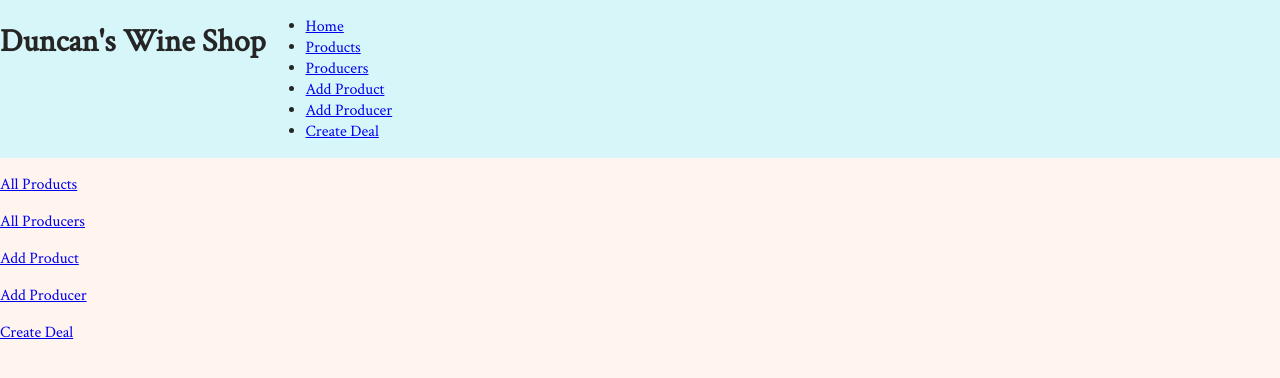
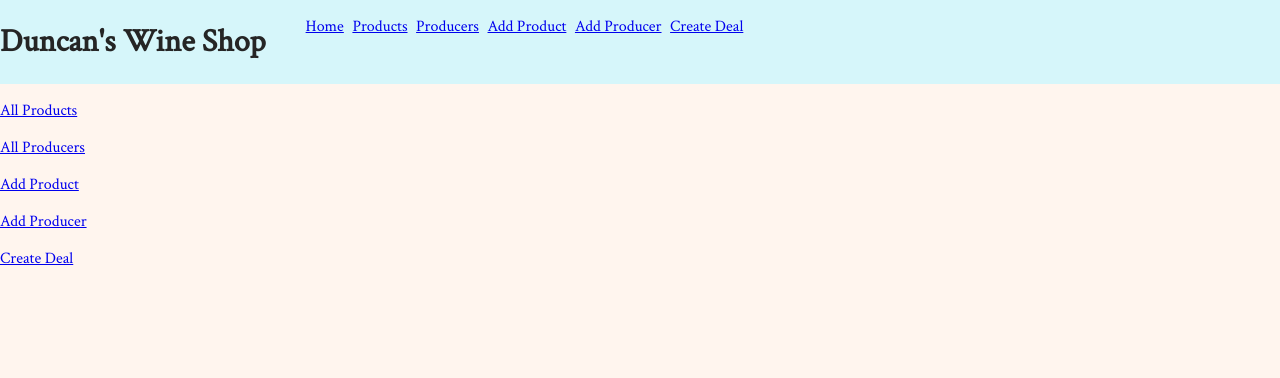
Before and after one commit to duncancryan/wine_shop_project, a Flask app: page / in a window 1280 px wide. Shown: the top 378 px of the page. Run offline with Flask 2, Linux system fonts and the light colour scheme.

Commit message:
cannot get elements to move...

```diff
--- a/static/main.css
+++ b/static/main.css
@@ -3,6 +3,7 @@ header {
     padding: 0;
     background-color: rgb(214, 246, 250);
     display: flex;
+    flex: row;
 }
 
 body {
@@ -45,3 +46,14 @@ body {
     border: rgb(37, 37, 37);
     border-width: 1px;
 }
+
+
+header > nav > ul > li {
+    display: inline;
+    margin-right: 5px;
+    justify-content: flex-end;
+}
+
+h1 {
+    text-align: center;
+}
```
